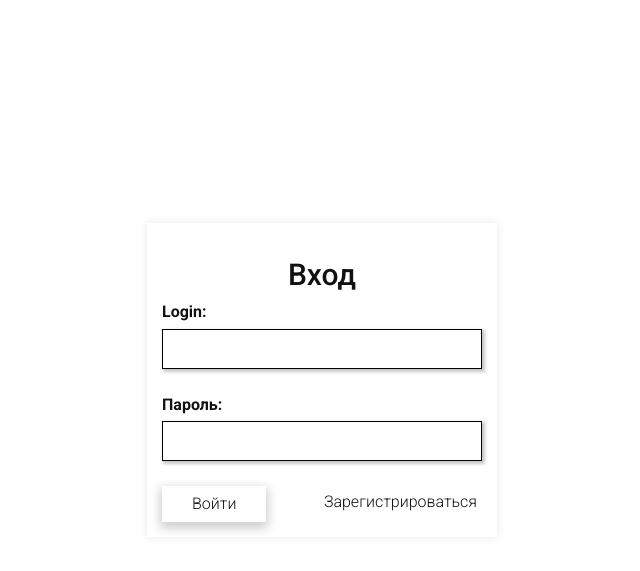
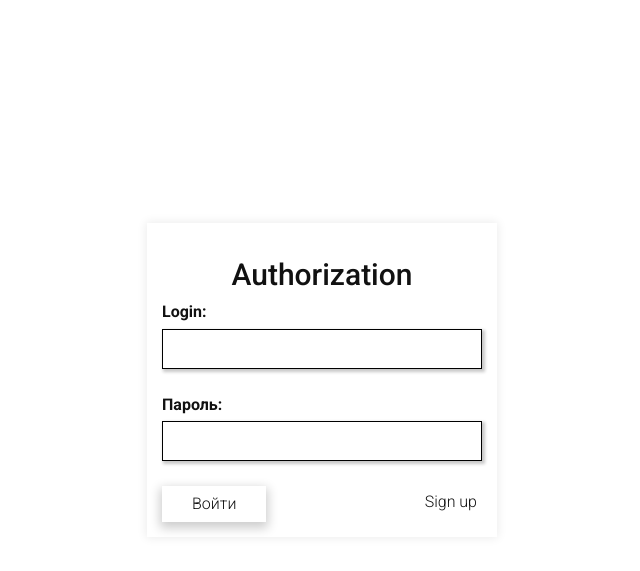
Before and after one commit to belek-king-bar/Refactor-oc.kg, a Django app: page /webauth/login/ in a window 1280 px wide. Shown: the top 571 px of the page, without its empty margins (318-958 px from the left). Run offline with Django 3.2, Linux system fonts and the light colour scheme; parts of the project's set-up code (start-up, migrations or seed data) failed here and were passed over; some libraries are stand-ins or nearby versions.

Commit message:
#47 Локализации страницы логин

```diff
--- a/refactor_oc/webauth/templates/registration/login.html
+++ b/refactor_oc/webauth/templates/registration/login.html
@@ -1,13 +1,14 @@
 {% extends 'base_auth.html' %}
+{% load i18n %}
 
 {% block title %}Вход{% endblock %}
 
 {% block content %}
-        <h2 style="text-align: center;">Вход</h2>
+        <h2 style="text-align: center;">{% trans "Authorization" %}</h2>
         <form method="post">
             {% csrf_token %}
             {{ form.as_p }}
-            <button type="submit" class="custom_btn">Войти</button>
-            <a href="{% url 'webauth:signup' %}" style="float: right; padding: 5px">Зарегистрироваться</a>
+            <button type="submit" class="custom_btn">{% trans "Log in" %}</button>
+            <a href="{% url 'webauth:signup' %}" style="float: right; padding: 5px">{% trans "Sign up" %}</a>
         </form>
 {% endblock %}
```
Also changed, not shown: refactor_oc/locale/ru/LC_MESSAGES/django.po, 1 other file.
